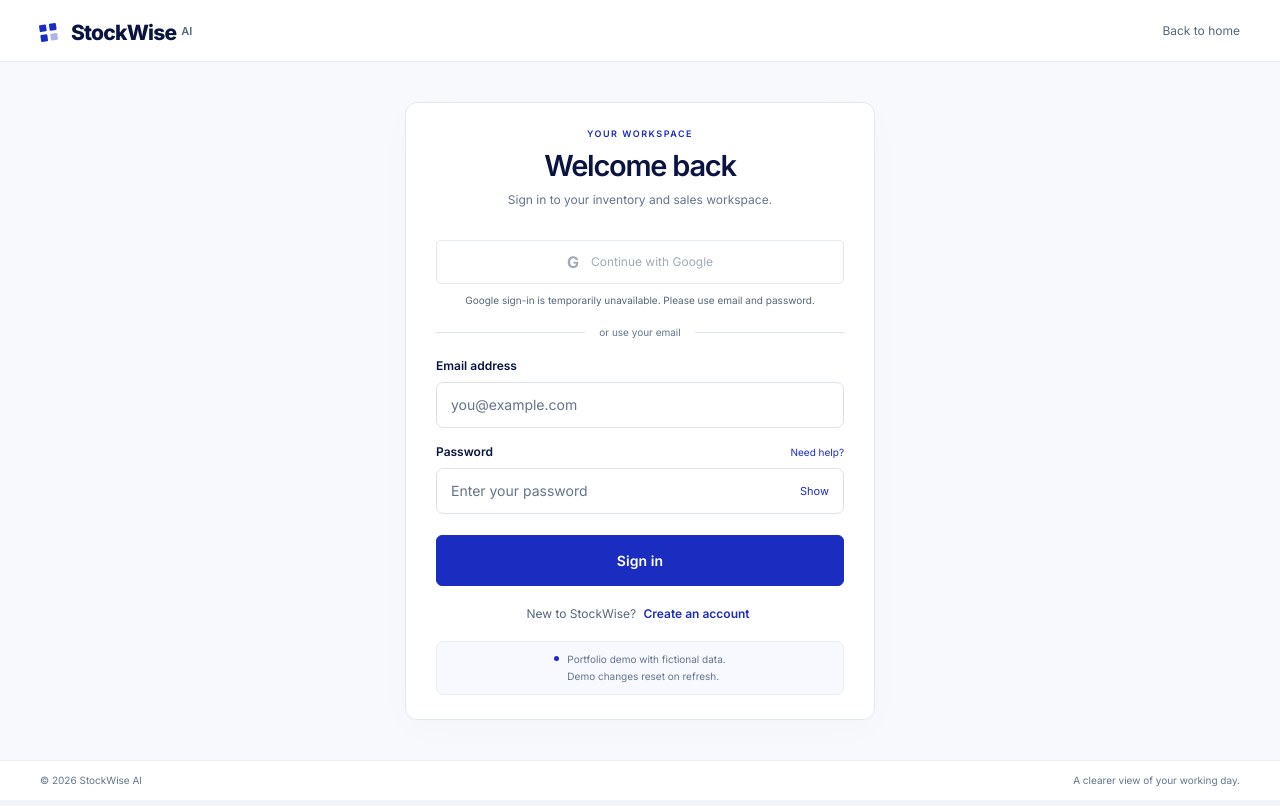
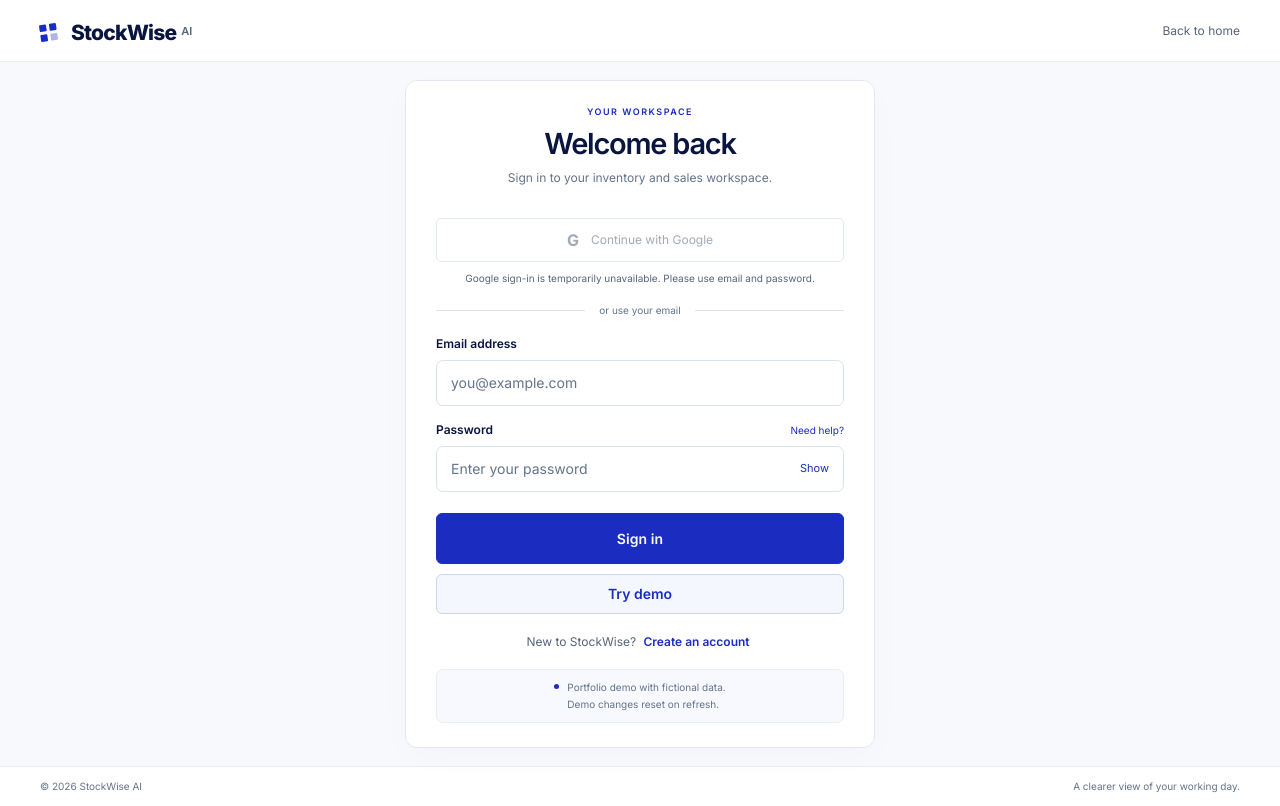
Before and after one commit to golammoula287/stockwise-ai, a React (Vite) app in the folder client/: page /login in a window 1280 px wide. Built offline with nearby package versions, Linux system fonts and the light colour scheme; no server answers.

Commit message:
Demo Credentials for login

```diff
--- a/client/src/index.css
+++ b/client/src/index.css
@@ -1144,6 +1144,9 @@ html:has(.landing) { scroll-behavior: smooth; }
 .login-submit { margin-top:6px; font-weight:600; letter-spacing:.1px; transition:background .15s ease,box-shadow .15s ease; }
 .login-submit:hover:not(:disabled) { background:#091540; border-color:#091540; box-shadow:0 4px 12px #09154017; }
 .login-submit:active:not(:disabled) { background:#13228e; box-shadow:inset 0 2px 5px #09154030; }
+.login-demo-button { width:100%; justify-content:center; min-height:40px; margin-top:10px; padding:8px 16px; border:1px solid #cbd5ee; border-radius:6px; background:#f5f7ff; color:#1b2cc1; font-size:14px; font-weight:600; }
+.login-demo-button:hover:not(:disabled) { background:#e8edff; border-color:#7692ff; }
+.login-demo-button:active:not(:disabled) { background:#dce5ff; }
 .login-access-note { font-size:12px; }
 .login-access-note button { color:#1b2cc1; font-weight:600; padding:4px; text-underline-offset:4px; }
 .login-access-note button:hover:not(:disabled),.login-label-row a:hover { text-decoration:underline; }
--- a/client/src/pages/Login.jsx
+++ b/client/src/pages/Login.jsx
@@ -16,6 +16,7 @@ export default function Login() {
   const [capsLock,setCapsLock]=useState(false);
   const [error, setError] = useState('');
   const [googleAttempt, setGoogleAttempt] = useState(0);
+  const [demoSigningIn, setDemoSigningIn] = useState(false);
   const { login, loginWithGoogle, loading } = useAuth();
   const navigate = useNavigate();
   const handleError = err => setError(err.response?.data?.message || 'Sign-in could not be completed. Please try again.');
@@ -41,6 +42,16 @@ export default function Login() {
     try { await loginWithGoogle(credential, challenge); navigate('/dashboard'); }
     catch (err) { handleError(err); setGoogleAttempt(value => value + 1); }
   };
+  const openDemo = async () => {
+    if (loading || submitting || demoSigningIn) return;
+    setError(''); setNotice(''); setDemoSigningIn(true);
+    try {
+      // Dedicated public staff credentials, also published in README.md.
+      await login('visitor@stockwise.example', 'HNcwra_z0cyC5T9fNQNDB4t-2gkoTxBV');
+      navigate('/dashboard');
+    } catch (err) { handleError(err); }
+    finally { setDemoSigningIn(false); }
+  };
   return <div className="landing login-page">
     <header className="login-header landing-container"><Link to="/" aria-label="StockWise AI home" className="login-brand-link"><Brand /></Link><Link to="/" className="login-back">Back to home</Link></header>
     <main className="login-main">
@@ -55,6 +66,7 @@ export default function Login() {
           {error && <p id="login-error" className="login-error" role="alert">{error}</p>}
           <button type="submit" className="landing-button login-submit" disabled={loading || submitting}>{submitting ? 'Creating account…' : loading ? 'Signing in…' : registering ? 'Create account' : 'Sign in'}</button>
         </form>
+        {!registering && <button type="button" className="landing-button login-demo-button" onClick={openDemo} disabled={loading || submitting || demoSigningIn}>{demoSigningIn ? 'Opening demo…' : 'Try demo'}</button>}
         <p className="login-access-note">{registering ? 'Already have an account?' : 'New to StockWise?'} <button type="button" disabled={loading || submitting} onClick={() => { setRegistering(value => !value); setError(''); setNotice(''); setPassword(''); setShowPassword(false); setCapsLock(false); }}>{registering ? 'Sign in' : 'Create an account'}</button></p>
         <div className="login-demo-caption"><span className="landing-status-dot" /><p>Portfolio demo with fictional data.<br />Demo changes reset on refresh.</p></div>
       </div></section>
```
Also changed, not shown: 1 other file (tests, documents, lock files or other folders).
